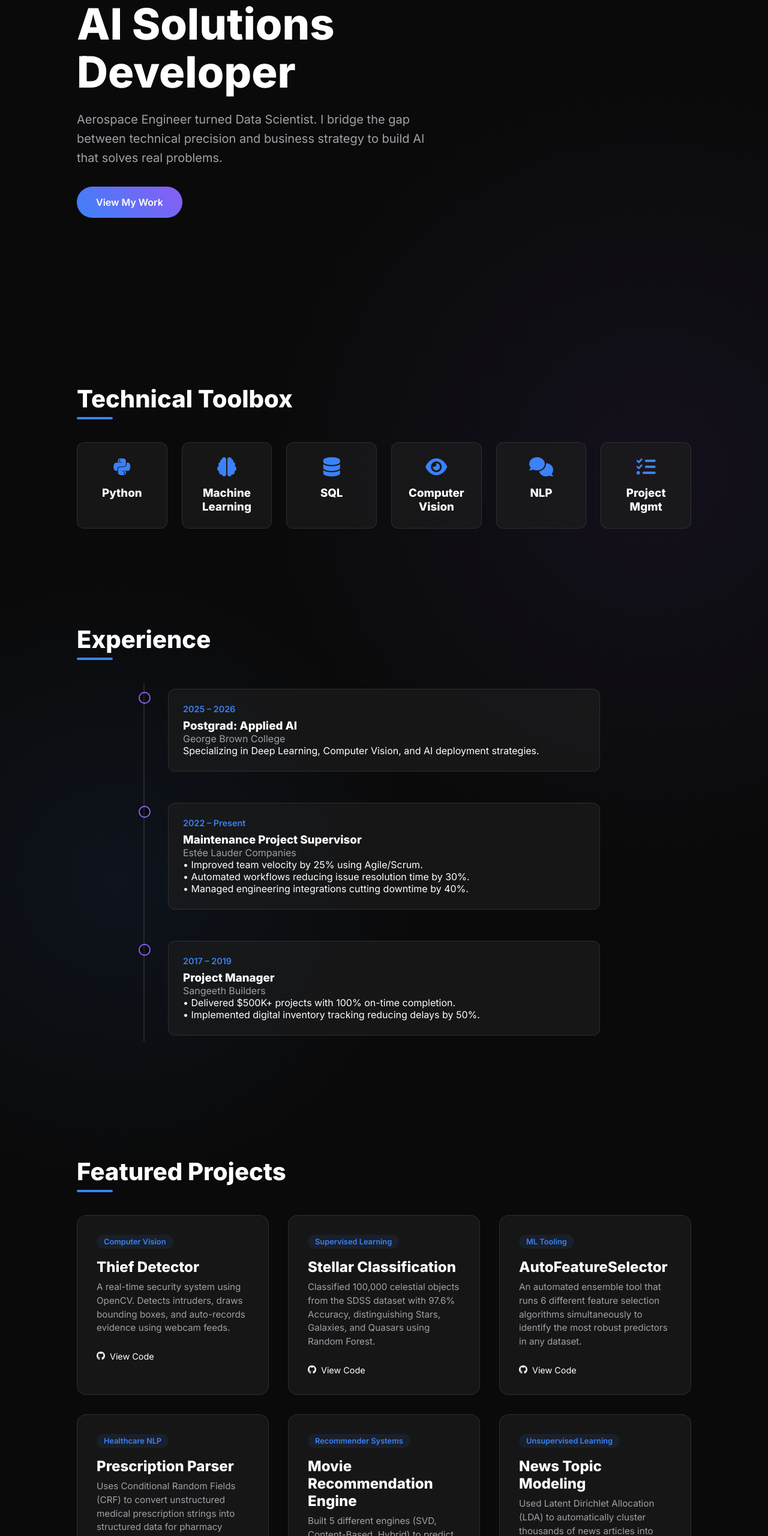
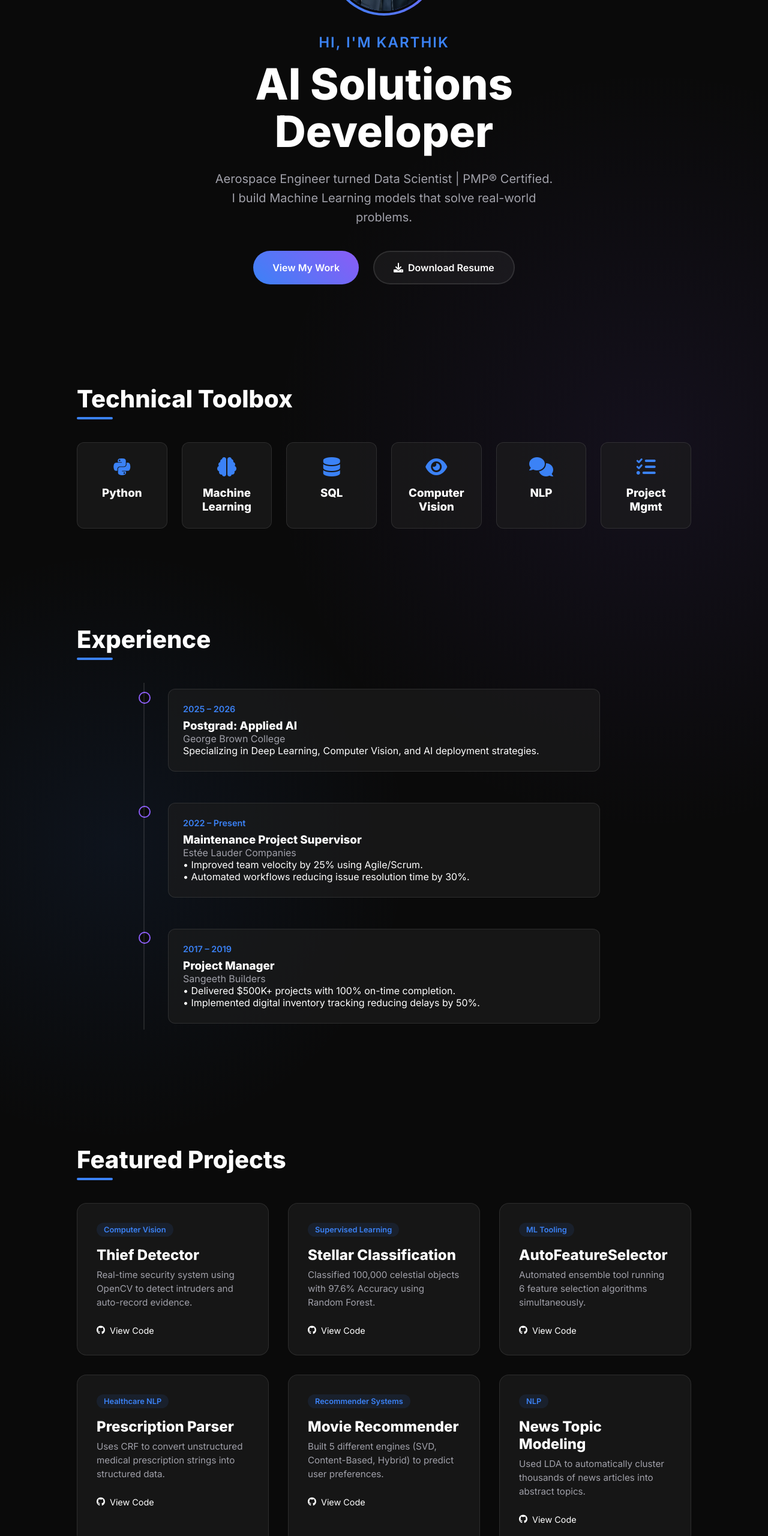
Before and after one commit to 95karthik4/95karthik4.github.io, a plain HTML site: page index.html in a window 1280 px wide. Shown: the part 240-2800 px from the top of the page at 60% size. Drawn offline with nearby package versions, Linux system fonts and the light colour scheme.

Commit message:
Refactor index.html for readability and clarity
Refactor HTML structure and styles for improved readability and maintainability. Updated project descriptions for clarity and conciseness.

```diff
--- a/index.html
+++ b/index.html
@@ -4,11 +4,8 @@
     <meta charset="UTF-8">
     <meta name="viewport" content="width=device-width, initial-scale=1.0">
     <title>Karthik Kunnamkumarath | AI Solutions Developer</title>
-
     <link href="https://fonts.googleapis.com/css2?family=Inter:wght@300;400;600;800&display=swap" rel="stylesheet">
-
     <link rel="stylesheet" href="https://cdnjs.cloudflare.com/ajax/libs/font-awesome/6.0.0/css/all.min.css">
-
     <link href="https://unpkg.com/aos@2.3.1/dist/aos.css" rel="stylesheet">
 
     <style>
@@ -21,24 +18,14 @@
             --text-muted: #a1a1aa;
             --glass-border: rgba(255, 255, 255, 0.1);
         }
-
-        * {
-            margin: 0;
-            padding: 0;
-            box-sizing: border-box;
-            font-family: 'Inter', sans-serif;
-        }
-
+        * { margin: 0; padding: 0; box-sizing: border-box; font-family: 'Inter', sans-serif; }
         body {
             background-color: var(--bg-color);
             color: var(--text-main);
             overflow-x: hidden;
-            background-image:
-                radial-gradient(circle at 15% 50%, rgba(59, 130, 246, 0.08), transparent 25%),
-                radial-gradient(circle at 85% 30%, rgba(139, 92, 246, 0.08), transparent 25%);
+            background-image: radial-gradient(circle at 15% 50%, rgba(59, 130, 246, 0.08), transparent 25%), radial-gradient(circle at 85% 30%, rgba(139, 92, 246, 0.08), transparent 25%);
         }
-
-        /* --- Navigation --- */
+        /* Navigation */
         nav {
             padding: 1.5rem 2rem;
             display: flex;
@@ -50,61 +37,56 @@
             backdrop-filter: blur(10px);
             border-bottom: 1px solid var(--glass-border);
         }
+        .logo { font-weight: 800; font-size: 1.5rem; background: linear-gradient(to right, var(--primary), var(--secondary)); -webkit-background-clip: text; -webkit-text-fill-color: transparent; }
+        .social-links a { color: var(--text-main); font-size: 1.2rem; margin-left: 1.5rem; transition: color 0.3s ease; }
+        .social-links a:hover { color: var(--primary); }
 
-        .logo {
-            font-weight: 800;
-            font-size: 1.5rem;
-            background: linear-gradient(to right, var(--primary), var(--secondary));
-            -webkit-background-clip: text;
-            -webkit-text-fill-color: transparent;
-        }
-
-        .social-links a {
-            color: var(--text-main);
-            font-size: 1.2rem;
-            margin-left: 1.5rem;
-            transition: color 0.3s ease;
-        }
-
-        .social-links a:hover {
-            color: var(--primary);
-        }
-
-        /* --- Hero Section --- */
+        /* Hero Section */
         .hero {
             min-height: 100vh;
             display: flex;
             flex-direction: column;
             justify-content: center;
+            align-items: center; /* Centered alignment */
             padding: 0 10%;
             position: relative;
+            text-align: center;
         }
 
-        .hero h1 {
-            font-size: 4.5rem;
-            line-height: 1.1;
-            margin-bottom: 1.5rem;
-            font-weight: 800;
+        /* Profile Image Style */
+        .profile-img-container {
+            width: 180px;
+            height: 180px;
+            border-radius: 50%;
+            padding: 4px;
+            background: linear-gradient(45deg, var(--primary), var(--secondary));
+            margin-bottom: 2rem;
+            animation: float 6s ease-in-out infinite;
+        }
+        .profile-img {
+            width: 100%;
+            height: 100%;
+            border-radius: 50%;
+            object-fit: cover;
+            border: 4px solid var(--bg-color);
         }
 
-        .hero h1 span {
-            display: block;
-            font-size: 2rem;
-            color: var(--primary);
-            margin-bottom: 0.5rem;
-            font-weight: 600;
+        @keyframes float {
+            0% { transform: translateY(0px); }
+            50% { transform: translateY(-10px); }
+            100% { transform: translateY(0px); }
         }
 
-        .hero p {
-            font-size: 1.25rem;
-            color: var(--text-muted);
-            max-width: 600px;
-            line-height: 1.6;
-            margin-bottom: 2rem;
-        }
+        .hero h1 { font-size: 4.5rem; line-height: 1.1; margin-bottom: 1.5rem; font-weight: 800; }
+        .hero h1 span { display: block; font-size: 1.5rem; color: var(--primary); margin-bottom: 1rem; font-weight: 600; letter-spacing: 2px; text-transform: uppercase; }
+        .hero p { font-size: 1.25rem; color: var(--text-muted); max-width: 600px; line-height: 1.6; margin-bottom: 2.5rem; }
 
+        /* Buttons */
+        .btn-group { display: flex; gap: 1.5rem; justify-content: center; }
         .btn {
-            display: inline-block;
+            display: inline-flex;
+            align-items: center;
+            gap: 0.5rem;
             padding: 1rem 2rem;
             background: linear-gradient(45deg, var(--primary), var(--secondary));
             color: white;
@@ -112,193 +94,53 @@
             border-radius: 50px;
             font-weight: 600;
             transition: transform 0.3s ease, box-shadow 0.3s ease;
-            border: none;
-            cursor: pointer;
         }
+        .btn:hover { transform: translateY(-2px); box-shadow: 0 10px 20px rgba(59, 130, 246, 0.3); }
+        .btn-outline {
+            background: transparent;
+            border: 2px solid var(--glass-border);
+            background: rgba(255,255,255,0.05);
+        }
+        .btn-outline:hover { border-color: var(--primary); background: rgba(59, 130, 246, 0.1); }
 
-        .btn:hover {
-            transform: translateY(-2px);
-            box-shadow: 0 10px 20px rgba(59, 130, 246, 0.3);
-        }
+        /* Sections */
+        section { padding: 5rem 10%; }
+        .section-title { font-size: 2.5rem; margin-bottom: 3rem; position: relative; display: inline-block; }
+        .section-title::after { content: ''; position: absolute; left: 0; bottom: -10px; width: 60px; height: 4px; background: var(--primary); border-radius: 2px; }
 
-        /* --- Section Styles --- */
-        section {
-            padding: 5rem 10%;
-        }
+        /* Skills */
+        .skills-grid { display: grid; grid-template-columns: repeat(auto-fit, minmax(150px, 1fr)); gap: 1.5rem; }
+        .skill-card { background: var(--card-bg); border: 1px solid var(--glass-border); padding: 1.5rem; border-radius: 12px; text-align: center; transition: transform 0.3s ease, border-color 0.3s ease; }
+        .skill-card:hover { transform: translateY(-5px); border-color: var(--primary); }
+        .skill-card i { font-size: 2rem; margin-bottom: 1rem; color: var(--primary); }
 
-        .section-title {
-            font-size: 2.5rem;
-            margin-bottom: 3rem;
-            position: relative;
-            display: inline-block;
-        }
+        /* Projects */
+        .projects-grid { display: grid; grid-template-columns: repeat(auto-fit, minmax(300px, 1fr)); gap: 2rem; }
+        .project-card { background: var(--card-bg); border: 1px solid var(--glass-border); border-radius: 16px; overflow: hidden; transition: all 0.3s ease; }
+        .project-card:hover { transform: translateY(-10px); box-shadow: 0 20px 40px rgba(0,0,0,0.4); border-color: var(--secondary); }
+        .project-content { padding: 2rem; }
+        .project-tag { display: inline-block; padding: 0.25rem 0.75rem; background: rgba(59, 130, 246, 0.1); color: var(--primary); border-radius: 20px; font-size: 0.8rem; margin-bottom: 1rem; font-weight: 600; }
+        .project-title { font-size: 1.5rem; margin-bottom: 0.5rem; }
+        .project-desc { color: var(--text-muted); margin-bottom: 1.5rem; font-size: 0.95rem; line-height: 1.5; }
+        .project-links a { color: var(--text-main); text-decoration: none; font-size: 0.9rem; display: inline-flex; align-items: center; gap: 0.5rem; }
+        .project-links a:hover { color: var(--primary); }
 
-        .section-title::after {
-            content: '';
-            position: absolute;
-            left: 0;
-            bottom: -10px;
-            width: 60px;
-            height: 4px;
-            background: var(--primary);
-            border-radius: 2px;
-        }
+        /* Timeline */
+        .timeline { position: relative; max-width: 800px; margin: 0 auto; }
+        .timeline::after { content: ''; position: absolute; width: 2px; background: var(--glass-border); top: 0; bottom: 0; left: 0; margin-left: -1px; }
+        .timeline-item { padding: 10px 40px; position: relative; width: 100%; margin-bottom: 2rem; }
+        .timeline-item::after { content: ''; position: absolute; width: 16px; height: 16px; left: -9px; background-color: var(--bg-color); border: 2px solid var(--secondary); top: 15px; border-radius: 50%; z-index: 1; }
+        .timeline-content { padding: 1.5rem; background: var(--card-bg); border-radius: 12px; border: 1px solid var(--glass-border); }
+        .timeline-date { color: var(--primary); font-size: 0.9rem; font-weight: 600; margin-bottom: 0.5rem; display: block; }
 
-        /* --- Skills Grid --- */
-        .skills-grid {
-            display: grid;
-            grid-template-columns: repeat(auto-fit, minmax(150px, 1fr));
-            gap: 1.5rem;
-        }
-
-        .skill-card {
-            background: var(--card-bg);
-            border: 1px solid var(--glass-border);
-            padding: 1.5rem;
-            border-radius: 12px;
-            text-align: center;
-            transition: transform 0.3s ease, border-color 0.3s ease;
-        }
-
-        .skill-card:hover {
-            transform: translateY(-5px);
-            border-color: var(--primary);
-        }
-
-        .skill-card i {
-            font-size: 2rem;
-            margin-bottom: 1rem;
-            color: var(--primary);
-        }
-
-        /* --- Projects Grid --- */
-        .projects-grid {
-            display: grid;
-            grid-template-columns: repeat(auto-fit, minmax(300px, 1fr));
-            gap: 2rem;
-        }
-
-        .project-card {
-            background: var(--card-bg);
-            border: 1px solid var(--glass-border);
-            border-radius: 16px;
-            overflow: hidden;
-            transition: all 0.3s ease;
-            position: relative;
-        }
-
-        .project-card:hover {
-            transform: translateY(-10px);
-            box-shadow: 0 20px 40px rgba(0,0,0,0.4);
-            border-color: var(--secondary);
-        }
-
-        .project-content {
-            padding: 2rem;
-        }
-
-        .project-tag {
-            display: inline-block;
-            padding: 0.25rem 0.75rem;
-            background: rgba(59, 130, 246, 0.1);
-            color: var(--primary);
-            border-radius: 20px;
-            font-size: 0.8rem;
-            margin-bottom: 1rem;
-            font-weight: 600;
-        }
-
-        .project-title {
-            font-size: 1.5rem;
-            margin-bottom: 0.5rem;
-        }
-
-        .project-desc {
-            color: var(--text-muted);
-            margin-bottom: 1.5rem;
-            font-size: 0.95rem;
-            line-height: 1.5;
-        }
-
-        .project-links a {
-            color: var(--text-main);
-            text-decoration: none;
-            font-size: 0.9rem;
-            display: inline-flex;
-            align-items: center;
-            gap: 0.5rem;
-        }
-
-        .project-links a:hover {
-            color: var(--primary);
-        }
-
-        /* --- Timeline (Experience) --- */
-        .timeline {
-            position: relative;
-            max-width: 800px;
-            margin: 0 auto;
-        }
-
-        .timeline::after {
-            content: '';
-            position: absolute;
-            width: 2px;
-            background: var(--glass-border);
-            top: 0;
-            bottom: 0;
-            left: 0;
-            margin-left: -1px;
-        }
-
-        .timeline-item {
-            padding: 10px 40px;
-            position: relative;
-            background-color: inherit;
-            width: 100%;
-            margin-bottom: 2rem;
-        }
-
-        .timeline-item::after {
-            content: '';
-            position: absolute;
-            width: 16px;
-            height: 16px;
-            right: -17px;
-            background-color: var(--bg-color);
-            border: 2px solid var(--secondary);
-            top: 15px;
-            border-radius: 50%;
-            z-index: 1;
-            left: -9px;
-        }
-
-        .timeline-content {
-            padding: 1.5rem;
-            background: var(--card-bg);
-            border-radius: 12px;
-            border: 1px solid var(--glass-border);
-        }
-
-        .timeline-date {
-            color: var(--primary);
-            font-size: 0.9rem;
-            font-weight: 600;
-            margin-bottom: 0.5rem;
-            display: block;
-        }
-
-        /* --- Footer --- */
-        footer {
-            text-align: center;
-            padding: 4rem 0;
-            border-top: 1px solid var(--glass-border);
-            margin-top: 4rem;
-        }
+        footer { text-align: center; padding: 4rem 0; border-top: 1px solid var(--glass-border); margin-top: 4rem; }
 
         @media (max-width: 768px) {
-            .hero h1 { font-size: 3rem; }
-            section { padding: 3rem 5%; }
+            .hero h1 { font-size: 2.5rem; }
+            .btn-group { flex-direction: column; }
+            .timeline::after { left: 20px; }
+            .timeline-item { padding-left: 50px; }
+            .timeline-item::after { left: 11px; }
         }
     </style>
 </head>
@@ -314,40 +156,33 @@
     </nav>
 
     <header class="hero">
-        <div data-aos="fade-up" data-aos-duration="1000">
+        <div data-aos="fade-down" data-aos-duration="1000">
+            <div class="profile-img-container" style="margin: 0 auto 2rem auto;">
+                <img src="profile.jpg" alt="Karthik Kunnamkumarath" class="profile-img">
+            </div>
+
             <h1><span>Hi, I'm Karthik</span>AI Solutions <br>Developer</h1>
-            <p>Aerospace Engineer turned Data Scientist. I bridge the gap between technical precision and business strategy to build AI that solves real problems.</p>
-            <a href="#projects" class="btn">View My Work</a>
+            <p>Aerospace Engineer turned Data Scientist | PMP® Certified.<br>
+            I build Machine Learning models that solve real-world problems.</p>
+
+            <div class="btn-group">
+                <a href="#projects" class="btn">View My Work</a>
+                <a href="resume.pdf" class="btn btn-outline" download>
+                    <i class="fas fa-download"></i> Download Resume
+                </a>
+            </div>
         </div>
     </header>
 
     <section id="skills">
         <h2 class="section-title" data-aos="fade-right">Technical Toolbox</h2>
         <div class="skills-grid">
-            <div class="skill-card" data-aos="fade-up" data-aos-delay="100">
-                <i class="fab fa-python"></i>
-                <h3>Python</h3>
-            </div>
-            <div class="skill-card" data-aos="fade-up" data-aos-delay="200">
-                <i class="fas fa-brain"></i>
-                <h3>Machine Learning</h3>
-            </div>
-            <div class="skill-card" data-aos="fade-up" data-aos-delay="300">
-                <i class="fas fa-database"></i>
-                <h3>SQL</h3>
-            </div>
-            <div class="skill-card" data-aos="fade-up" data-aos-delay="400">
-                <i class="fas fa-eye"></i>
-                <h3>Computer Vision</h3>
-            </div>
-            <div class="skill-card" data-aos="fade-up" data-aos-delay="500">
-                <i class="fas fa-comments"></i>
-                <h3>NLP</h3>
-            </div>
-            <div class="skill-card" data-aos="fade-up" data-aos-delay="600">
-                <i class="fas fa-tasks"></i>
-                <h3>Project Mgmt</h3>
-            </div>
+            <div class="skill-card" data-aos="fade-up" data-aos-delay="100"><i class="fab fa-python"></i><h3>Python</h3></div>
+            <div class="skill-card" data-aos="fade-up" data-aos-delay="200"><i class="fas fa-brain"></i><h3>Machine Learning</h3></div>
+            <div class="skill-card" data-aos="fade-up" data-aos-delay="300"><i class="fas fa-database"></i><h3>SQL</h3></div>
+            <div class="skill-card" data-aos="fade-up" data-aos-delay="400"><i class="fas fa-eye"></i><h3>Computer Vision</h3></div>
+            <div class="skill-card" data-aos="fade-up" data-aos-delay="500"><i class="fas fa-comments"></i><h3>NLP</h3></div>
+            <div class="skill-card" data-aos="fade-up" data-aos-delay="600"><i class="fas fa-tasks"></i><h3>Project Mgmt</h3></div>
         </div>
     </section>
 
@@ -368,8 +203,7 @@
                     <h3>Maintenance Project Supervisor</h3>
                     <p style="color: #a1a1aa;">Estée Lauder Companies</p>
                     <p>• Improved team velocity by 25% using Agile/Scrum.<br>
-                    • Automated workflows reducing issue resolution time by 30%.<br>
-                    • Managed engineering integrations cutting downtime by 40%.</p>
+                    • Automated workflows reducing issue resolution time by 30%.</p>
                 </div>
             </div>
             <div class="timeline-item" data-aos="fade-left" data-aos-delay="200">
@@ -387,79 +221,72 @@
     <section id="projects">
         <h2 class="section-title" data-aos="fade-right">Featured Projects</h2>
         <div class="projects-grid">
-
             <div class="project-card" data-aos="zoom-in">
                 <div class="project-content">
                     <span class="project-tag">Computer Vision</span>
                     <h3 class="project-title">Thief Detector</h3>
-                    <p class="project-desc">A real-time security system using OpenCV. Detects intruders, draws bounding boxes, and auto-records evidence using webcam feeds.</p>
+                    <p class="project-desc">Real-time security system using OpenCV to detect intruders and auto-record evidence.</p>
                     <div class="project-links">
                         <a href="https://github.com/95karthik4/Thief-Detector-" target="_blank"><i class="fab fa-github"></i> View Code</a>
                     </div>
                 </div>
             </div>
-
             <div class="project-card" data-aos="zoom-in" data-aos-delay="100">
                 <div class="project-content">
                     <span class="project-tag">Supervised Learning</span>
                     <h3 class="project-title">Stellar Classification</h3>
-                    <p class="project-desc">Classified 100,000 celestial objects from the SDSS dataset with 97.6% Accuracy, distinguishing Stars, Galaxies, and Quasars using Random Forest.</p>
+                    <p class="project-desc">Classified 100,000 celestial objects with 97.6% Accuracy using Random Forest.</p>
                     <div class="project-links">
                         <a href="https://github.com/95karthik4/Stellar-Classification" target="_blank"><i class="fab fa-github"></i> View Code</a>
                     </div>
                 </div>
             </div>
-
             <div class="project-card" data-aos="zoom-in" data-aos-delay="200">
                 <div class="project-content">
                     <span class="project-tag">ML Tooling</span>
                     <h3 class="project-title">AutoFeatureSelector</h3>
-                    <p class="project-desc">An automated ensemble tool that runs 6 different feature selection algorithms simultaneously to identify the most robust predictors in any dataset.</p>
+                    <p class="project-desc">Automated ensemble tool running 6 feature selection algorithms simultaneously.</p>
                     <div class="project-links">
                         <a href="https://github.com/95karthik4/AutoFeatureSelector-Tool" target="_blank"><i class="fab fa-github"></i> View Code</a>
                     </div>
                 </div>
             </div>
-
             <div class="project-card" data-aos="zoom-in">
                 <div class="project-content">
                     <span class="project-tag">Healthcare NLP</span>
                     <h3 class="project-title">Prescription Parser</h3>
-                    <p class="project-desc">Uses Conditional Random Fields (CRF) to convert unstructured medical prescription strings into structured data for pharmacy automation.</p>
+                    <p class="project-desc">Uses CRF to convert unstructured medical prescription strings into structured data.</p>
                     <div class="project-links">
                         <a href="https://github.com/95karthik4/Create-a-Prescription-Parser-using-CRF" target="_blank"><i class="fab fa-github"></i> View Code</a>
                     </div>
                 </div>
             </div>
-
-            <div class="project-card" data-aos="zoom-in" data-aos-delay="100">
+             <div class="project-card" data-aos="zoom-in">
                 <div class="project-content">
                     <span class="project-tag">Recommender Systems</span>
-                    <h3 class="project-title">Movie Recommendation Engine</h3>
-                    <p class="project-desc">Built 5 different engines (SVD, Content-Based, Hybrid) to predict user preferences, mimicking Netflix/Spotify algorithms.</p>
+                    <h3 class="project-title">Movie Recommender</h3>
+                    <p class="project-desc">Built 5 different engines (SVD, Content-Based, Hybrid) to predict user preferences.</p>
                     <div class="project-links">
                         <a href="https://github.com/95karthik4/Movie-Recommender-" target="_blank"><i class="fab fa-github"></i> View Code</a>
                     </div>
                 </div>
             </div>
-
-             <div class="project-card" data-aos="zoom-in" data-aos-delay="200">
+             <div class="project-card" data-aos="zoom-in">
                 <div class="project-content">
-                    <span class="project-tag">Unsupervised Learning</span>
+                    <span class="project-tag">NLP</span>
                     <h3 class="project-title">News Topic Modeling</h3>
-                    <p class="project-desc">Used Latent Dirichlet Allocation (LDA) to automatically cluster thousands of news articles into abstract topics based on keywords.</p>
+                    <p class="project-desc">Used LDA to automatically cluster thousands of news articles into abstract topics.</p>
                     <div class="project-links">
                         <a href="https://github.com/95karthik4/News-Modelling-" target="_blank"><i class="fab fa-github"></i> View Code</a>
                     </div>
                 </div>
             </div>
-
         </div>
     </section>
 
     <footer>
         <h2 style="margin-bottom: 1rem;">Ready to Collaborate?</h2>
-        <p style="color: var(--text-muted); margin-bottom: 2rem;">I am currently open to Co-op and Full-time opportunities.</p>
+        <p style="color: var(--text-muted); margin-bottom: 2rem;">Open to Co-op and Full-time opportunities.</p>
         <a href="mailto:Aero13027@gmail.com" class="btn">Get In Touch</a>
         <div style="margin-top: 3rem; font-size: 0.8rem; color: var(--text-muted);">
             &copy; 2025 Karthik Kunnamkumarath. Built with code & caffeine.
@@ -468,12 +295,7 @@
 
     <script src="https://unpkg.com/aos@2.3.1/dist/aos.js"></script>
     <script>
-        AOS.init({
-            once: true,
-            offset: 100,
-            duration: 800,
-            easing: 'ease-out-cubic',
-        });
+        AOS.init({ once: true, offset: 100, duration: 800, easing: 'ease-out-cubic' });
     </script>
 </body>
 </html>
```
